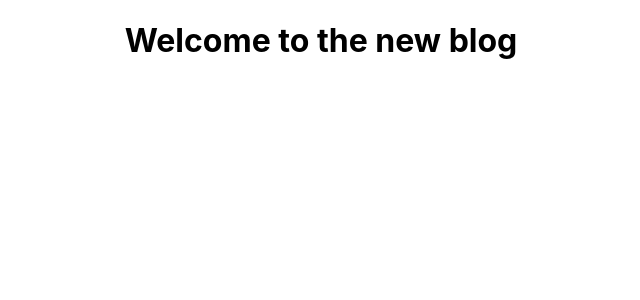
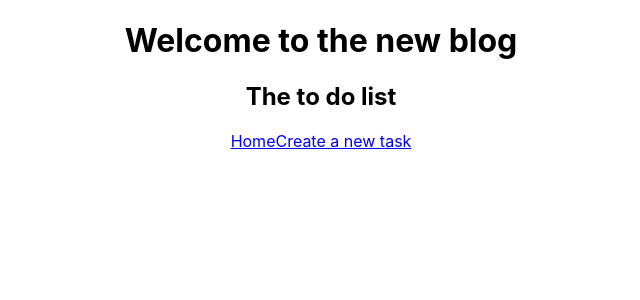
Before and after one commit to AndyYablonskii/React-full-cource, a React (Create React App) app: page / in a window 1280 px wide. Shown: the top 300 px of the page, without its empty margins (319-959 px from the left). Built offline with nearby package versions, Linux system fonts and the light colour scheme.

Commit message:
add navbar

```diff
--- a/src/App.js
+++ b/src/App.js
@@ -1,12 +1,14 @@
 import "./App.css";
+import Navbar from "./navbar";
 
 function App() {
-  const title = 'Welcome to the new blog'
+  const title = "Welcome to the new blog";
 
   return (
     <div className="App">
       <div className="content">
-        <h1>{ title }</h1>
+        <h1>{title}</h1>
+        <Navbar />
       </div>
     </div>
   );
--- /dev/null
+++ b/src/navbar.js
@@ -0,0 +1,13 @@
+const Navbar = () => {
+    return (
+    <nav className="Navbar">
+        <h1>The to do list</h1>
+        <div className="links">
+            <a href="/">Home</a>
+            <a href="/create">Create a new task</a>
+        </div>
+    </nav>
+    );
+}
+
+export default Navbar;
```
